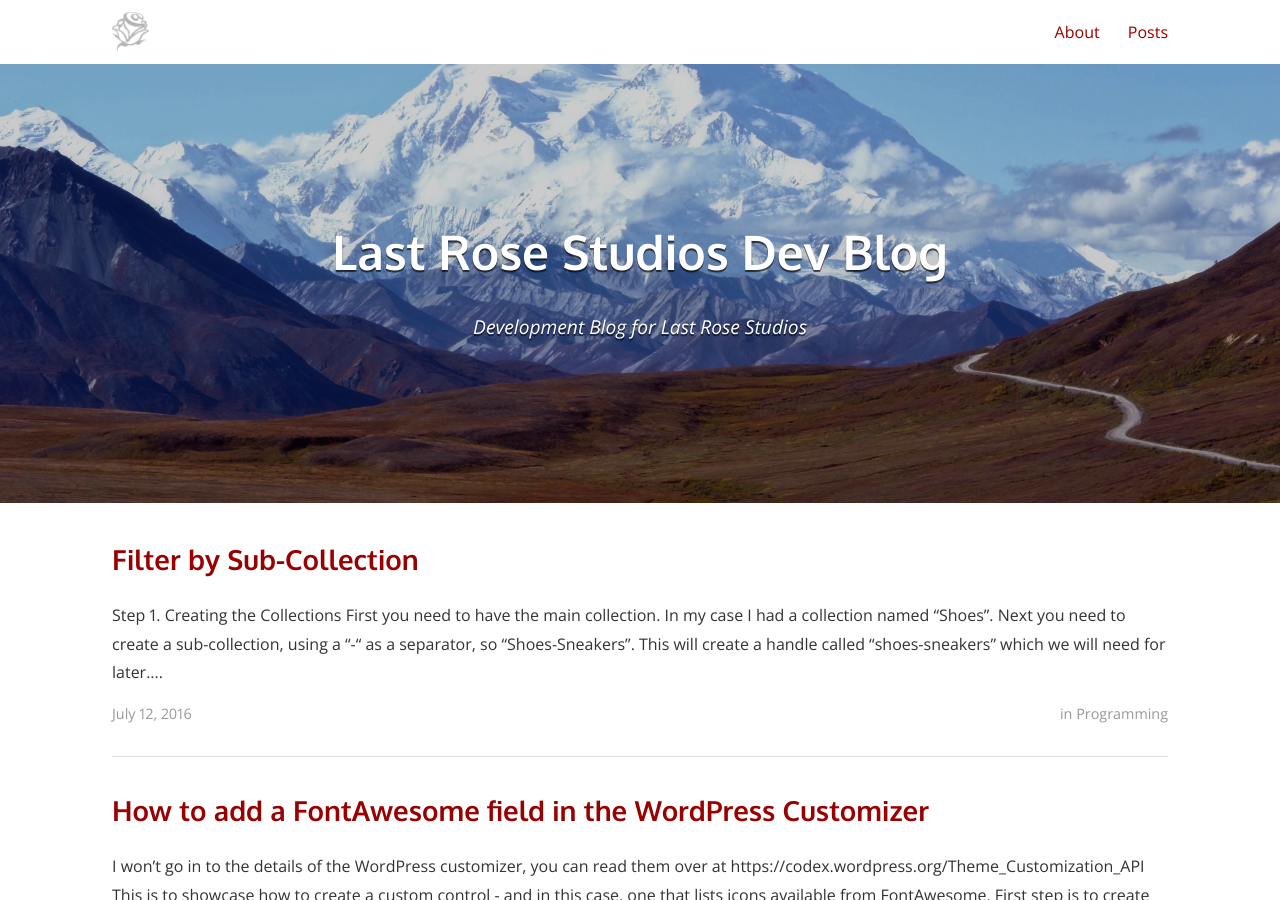
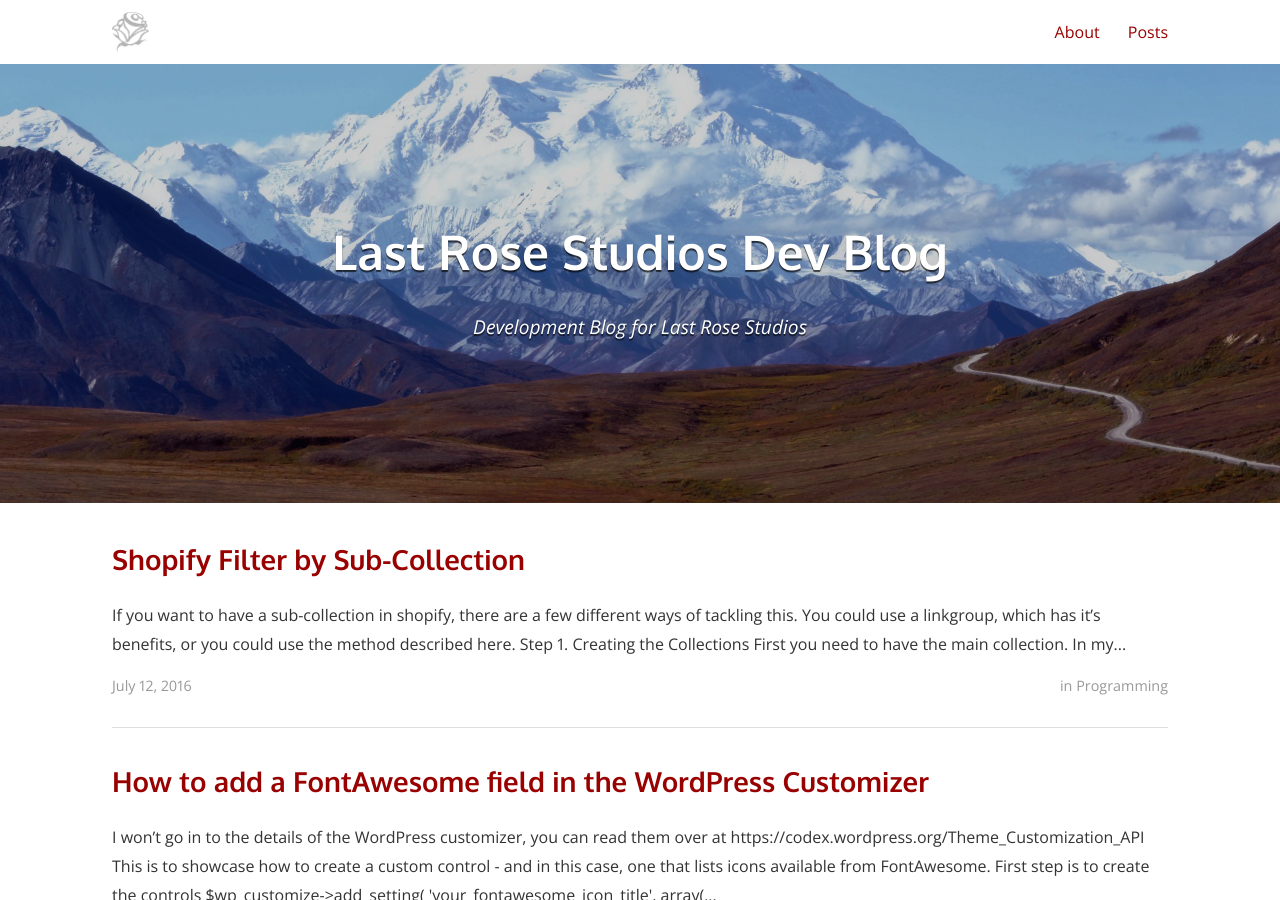
Before and after one commit to LastRose/lastrose.github.io, a Jekyll site: the page built from index.html, in a window 1280 px wide and 900 px high. Built offline with Jekyll 4.4.1, drawn with Linux system fonts in a browser that asks for light colours; nearby versions of some CDN libraries; the list of posts is cut into pages by our own code; a style sheet for code colours, icons or effects is not loaded.

Commit message:
Post fixes

````diff
--- a/_posts/2016-07-12-shopify-sub-collections.markdown
+++ b/_posts/2016-07-12-shopify-sub-collections.markdown
@@ -1,6 +1,6 @@
 ---
 layout: post
-title:  "Filter by Sub-Collection"
+title:  "Shopify Filter by Sub-Collection"
 permalink: shopify-filter-sub-collection/
 date:   2016-07-12 17:14:00
 author: Last Rose Studios
@@ -8,6 +8,8 @@
 tags: Shopify
 cover: "./assets/instacode.png"
 ---
+
+If you want to have a sub-collection in shopify, there are a few different ways of tackling this. You could use a linkgroup, which has it's benefits, or you could use the method described here.
 
 Step 1. Creating the Collections
 
@@ -21,7 +23,7 @@
 On your collections page (or whatever snippet you are using) I added the following code. In this case I've used a select box, but you could just as easily replace the options with a list of links.
 
 
-{% highlight liquid %}
+```liquid
 <select id="Collection" name="Collection">
 	{% comment %}
 		We need to figure out the base collection, as well as the sub-collection - if set - of the collection page we are on. To do that we split the handle.
@@ -77,7 +79,7 @@
   {% endfor %}
 </select>
 </div>
-{% endhighlight %}
+```
 
 If you are doing this with a select (like I did), you need some javascript to make it work. Nothing fancy, something like this will work.
 {% highlight javascript %}
````
